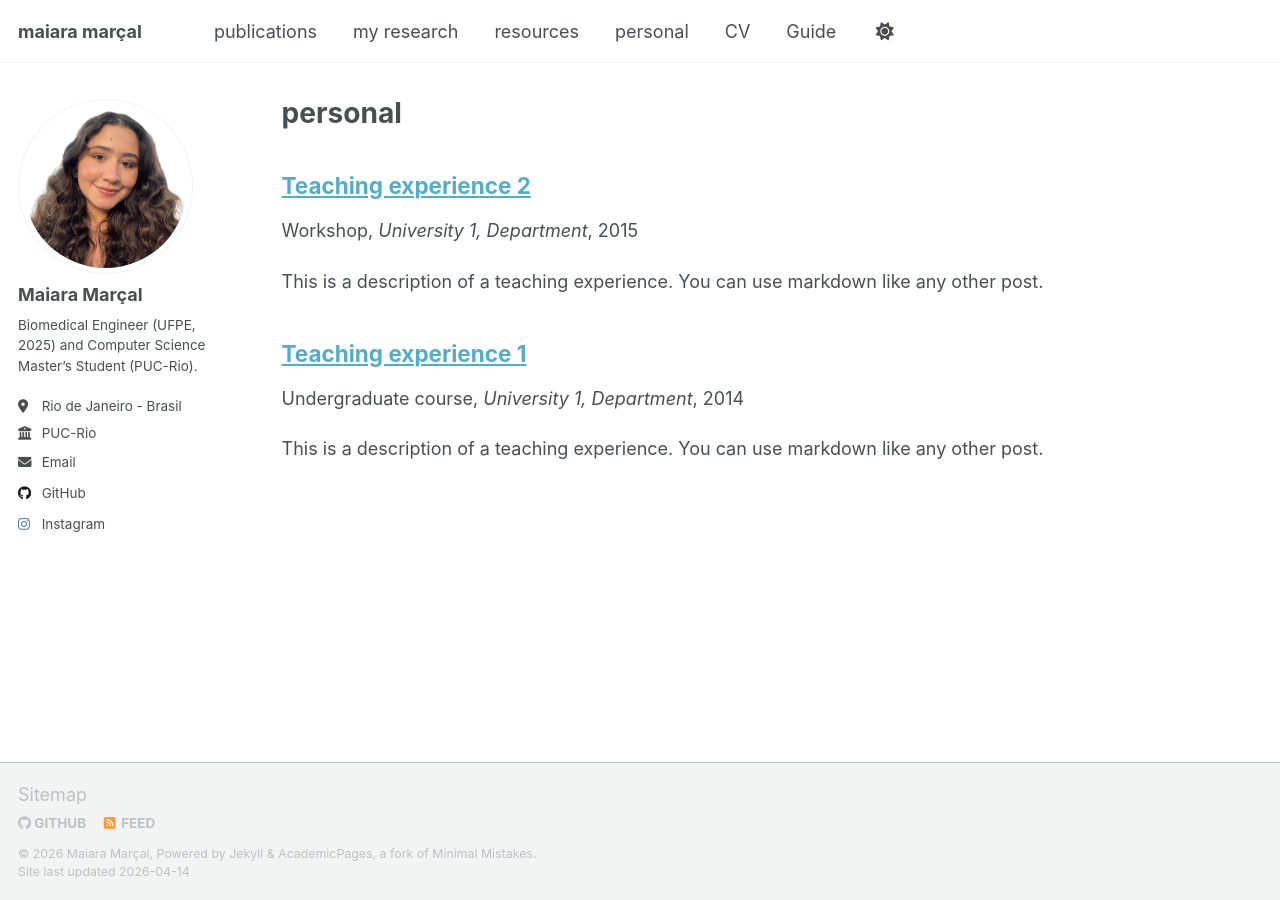
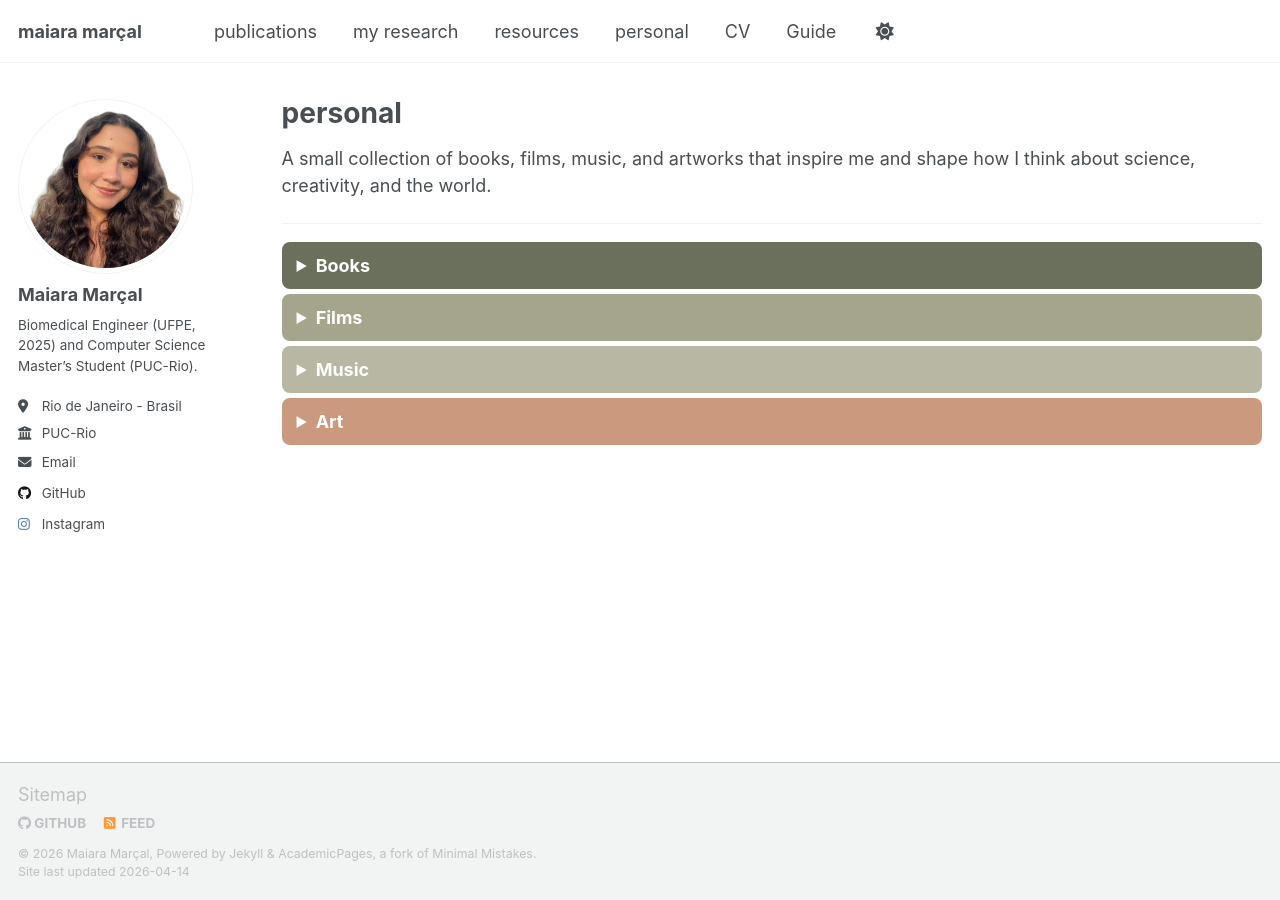
Before and after one commit to maiaramaaraujo/maiaramaaraujo.github.io, a Jekyll site: the page built from _pages/personal.html, in a window 1280 px wide. Built offline with Jekyll 4.4.1, drawn with Linux system fonts in a browser that asks for light colours; a script that is not in the unit is left out.

Commit message:
Update personal.html

```diff
--- a/_pages/personal.html
+++ b/_pages/personal.html
@@ -7,6 +7,104 @@ author_profile: true
 
 {% include base_path %}
 
-{% for post in site.teaching reversed %}
-  {% include archive-single.html %}
-{% endfor %}
+<div class="wordwrap">
+<p>A small collection of books, films, music, and artworks that inspire me and shape how I think about science, creativity, and the world.</p>
+</div>
+
+<hr />
+
+<!-- Books -->
+<details class="toggle">
+  <summary class="books">Books</summary>
+  <div>
+    <ul>
+      <li>
+        <a href="#">Thinking, Fast and Slow – Daniel Kahneman</a>
+        <br><span class="note">On decision-making and cognition</span>
+      </li>
+      <li>
+        <a href="#">The Stranger – Albert Camus</a>
+        <br><span class="note">Minimalism and existential perspective</span>
+      </li>
+    </ul>
+  </div>
+</details>
+
+<!-- Films -->
+<details class="toggle">
+  <summary class="films">Films</summary>
+  <div>
+    <ul>
+      <li>
+        <a href="#">Her (2013)</a>
+        <br><span class="note">Human–machine relationships</span>
+      </li>
+      <li>
+        <a href="#">Arrival (2016)</a>
+        <br><span class="note">Language and perception</span>
+      </li>
+    </ul>
+  </div>
+</details>
+
+<!-- Music -->
+<details class="toggle">
+  <summary class="music">Music</summary>
+  <div>
+    <ul>
+      <li>
+        <a href="#">Nick Drake – Pink Moon</a>
+        <br><span class="note">Quiet, introspective atmosphere</span>
+      </li>
+      <li>
+        <a href="#">Bon Iver – Holocene</a>
+      </li>
+    </ul>
+  </div>
+</details>
+
+<!-- Art -->
+<details class="toggle">
+  <summary class="art">Art</summary>
+  <div>
+    <ul>
+      <li>
+        <a href="#">The Lovers – René Magritte</a>
+      </li>
+      <li>
+        <a href="#">Impression, Sunrise – Claude Monet</a>
+      </li>
+    </ul>
+  </div>
+</details>
+
+<style>
+.toggle summary {
+  cursor: pointer;
+  font-weight: bold;
+  padding: 10px 15px;
+  border-radius: 8px;
+  margin-bottom: 5px;
+  color: white;
+}
+.toggle div {
+  padding: 10px 15px;
+  margin-bottom: 15px;
+  background: #f7f7f7;
+  border-radius: 8px;
+}
+
+/* cores suaves diferentes das científicas */
+.books { background: #6B705C; }
+.films { background: #A5A58D; }
+.music { background: #B7B7A4; }
+.art { background: #CB997E; }
+
+.note {
+  font-size: 0.85em;
+  color: #666;
+}
+
+a { color: #333; text-decoration: none; }
+a:hover { text-decoration: underline; }
+</style>
```
